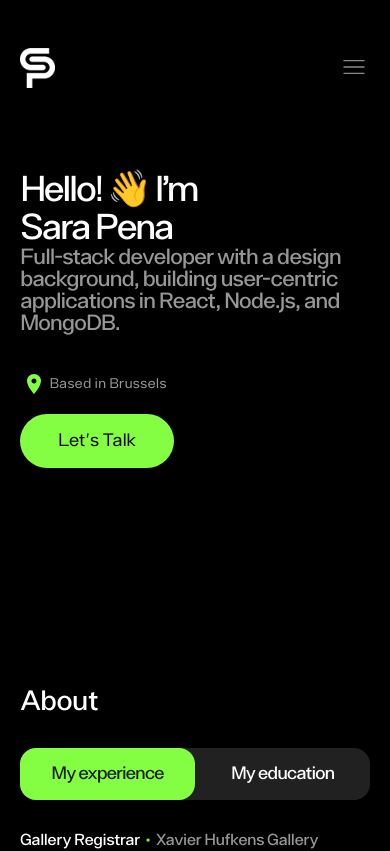
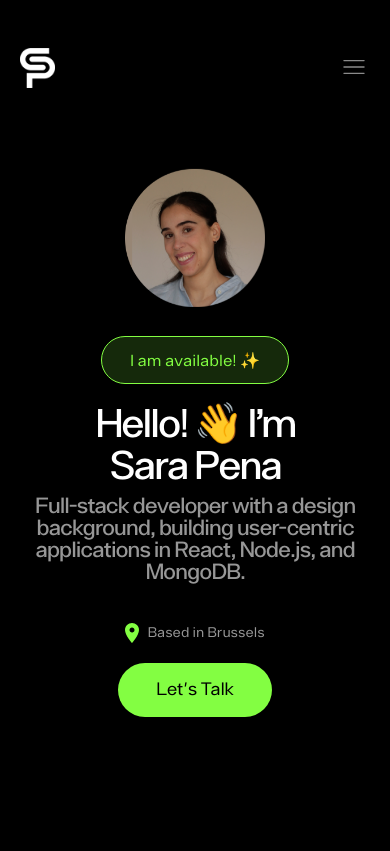
Before and after one commit to Sara-pe/portfolio, a React (Vite) app: page / in a window 390 px wide. Shown: the top 851 px of the page. Built offline with nearby package versions, Linux system fonts and the light colour scheme.

Commit message:
Intro portrait image and tag

```diff
--- a/src/App.jsx
+++ b/src/App.jsx
@@ -59,9 +59,9 @@ function App() {
         </nav>
 
         <main className='flex flex-col gap-264 gap-140-md'>
-           <Reveal>
+
           <div id="intro"><CompIntro onFormVisible={() => setFormVisible(true)} /></div>
-          </Reveal>
+
           <div id="about"><CompAbout /></div>
           <div id="stack"><CompStack /></div>
           <div id="projects"><CompProjects /></div>
--- a/src/components/1_Comp_Intro/CompIntro.jsx
+++ b/src/components/1_Comp_Intro/CompIntro.jsx
@@ -1,6 +1,11 @@
 
 import style from './CompIntro.module.css';
 import LocationIcon from '../../assets/Vector.svg';
+import imgPortrait from '../../assets/intro_img/portrait.png'
+
+
+import { Reveal } from "../ui/Reveal"
+
 
 export const CompIntro = (props) => {
 
@@ -11,24 +16,30 @@ export const CompIntro = (props) => {
             <div className={style.container}>
 
                     <div className={`flex justify-center items-center ${style.intro}`}>
+
                         <div className={`flex flex-col gap-12 ${style.textbox}`}>
-                            <h1>Hello! 👋 I’m <br />
+                          <div className={style.tag}> <p>I am available! ✨</p></div>
+                           <h1>Hello! 👋 I’m <br />
                                 Sara Pena</h1>
                             <h5 className='gray'>Full-stack developer with a design background, building user-centric applications in React, Node.js, and MongoDB. </h5>
+                        </div>
+                        <div className={style.containerPortrait}>
+                            <img className={style.portrait} src={imgPortrait} alt="" />
                         </div>
                     </div>
 
 
-
+                <Reveal>
                     <div className='flex flex-row justify-btw items-center flex-col-md gap-20-md'>
                         <div className='flex flex-row gap-8 items-center'>
-                            <img src={LocationIcon} alt="Icon location" />
+                            <img className={style.icon} src={LocationIcon} alt="Icon location" />
                             <p className='gray'>Based in Brussels</p>
                         </div>
 
                         <div className='line'></div>
                         <button onClick={() => onFormVisible()} className='btn-prin'>Let's Talk</button>
                     </div>
+                    </Reveal>
 
             </div>
 
--- a/src/components/1_Comp_Intro/CompIntro.module.css
+++ b/src/components/1_Comp_Intro/CompIntro.module.css
@@ -5,33 +5,183 @@
 .intro {
     height: 100%;
     width: 100%;
+    flex-direction: row;
+    gap: 88px
 }
 
 .textbox {
     width: 100%;
     max-width: 552px;
+    order: 1;
+    opacity: 0;
+    animation: fadeIn 1s ease-out forwards;
+    gap: 8px;
 }
 
-img {
+@keyframes fadeIn {
+    from {
+        opacity: 0;
+    }
+
+    to {
+        opacity: 1;
+    }
+}
+
+
+.tag {
+    display: flex;
+    justify-content: center;
+    align-items: center;
+    border-radius: 32px;
+    border: 1px solid #83FE42;
+    background-color: #15290B;
+    border-radius: 32px;
+    padding: 16px 28px;
+    width: fit-content;
+    height: 48px;
+    margin-bottom: 8px;
+    opacity: 0;
+    animation: dropAndBounce 0.8s ease-out forwards;
+    animation-delay: 1s;
+}
+
+@keyframes dropAndBounce {
+
+    /* Drop */
+    0% {
+        opacity: 0;
+        transform: translateY(-200px);
+    }
+
+    /* Bounce */
+    60% {
+        opacity: 1;
+        transform: translateY(0);
+    }
+
+    75% {
+        transform: translateY(-15px);
+    }
+
+    85% {
+        transform: translateY(0);
+    }
+
+    92% {
+        transform: translateY(-4px);
+    }
+
+    100% {
+        opacity: 1;
+        transform: translateY(0);
+    }
+}
+
+
+.tag p {
+    color: var(--green);
+    font-size: 16px;
+}
+
+.icon {
     height: 20px;
     width: auto;
+}
+
+.portrait {
+    height: 280px;
+    width: auto;
+ /*   position: absolute;
+    top: -24px;
+    right: 40px;
+    opacity: 0;
+    animation: dropDown 0.6s ease-out forwards;
+    animation-delay: 2s; */
+}
+
+
+@keyframes dropDown {
+    from {
+        opacity: 0;
+        transform: translateY(-200px);
+        transform-origin: top;
+    }
+
+    to {
+        opacity: 1;
+        transform: translateY(0);
+    }
+}
+
+
+
+.containerPortrait {
+    width: 280px;
+    height: 280px;
+    display: flex;
+    align-items: center;
+    justify-content: center;
+    border-radius: 300px;
+    order: 2;
+    animation: fadeIn 1s ease-out forwards;
+}
+
+
+
+
+@media (max-width: 969px) {
+
+    h1 {
+        text-align: center;
+    }
+
+    h5 {
+        text-align: center;
+    }
+
+    .intro {
+        width: 100%;
+        flex-direction: column;
+        gap: 28px
+    }
+
+    .portrait {
+        width: 140px;
+        height: auto;
+    }
+
+    .containerPortrait {
+        width: 140px;
+        height: 140px;
+        order: 1;
+    }
+
+    .textbox {
+        justify-content: center;
+        align-items: center;
+        order: 2;
+    }
+
+    .container {
+        align-items: center;
+        justify-content: center;
+
+    }
+
 }
 
 @media (max-width: 700px) {
     .container {
         display: flex;
         flex-direction: column;
-
         width: 100%;
         height: auto;
         gap: 40px;
-   align-items: flex-start;
-   justify-content: center;
         padding: 80px 0px;
     }
 
     .intro {
-    width: 100%;
         max-width: 400px;
     }
 
--- a/src/index.css
+++ b/src/index.css
@@ -404,7 +404,7 @@ color: var(--gray);
   }
 
   h1 {
-    font-size: 36px;
+    font-size: 40px;
     letter-spacing: -2.5px;
   }
 
```
Also changed, not shown: src/assets/intro_img/ellipse.png (added), src/assets/intro_img/portrait.png (added). Lines whose indentation alone changed are shown as unchanged.
